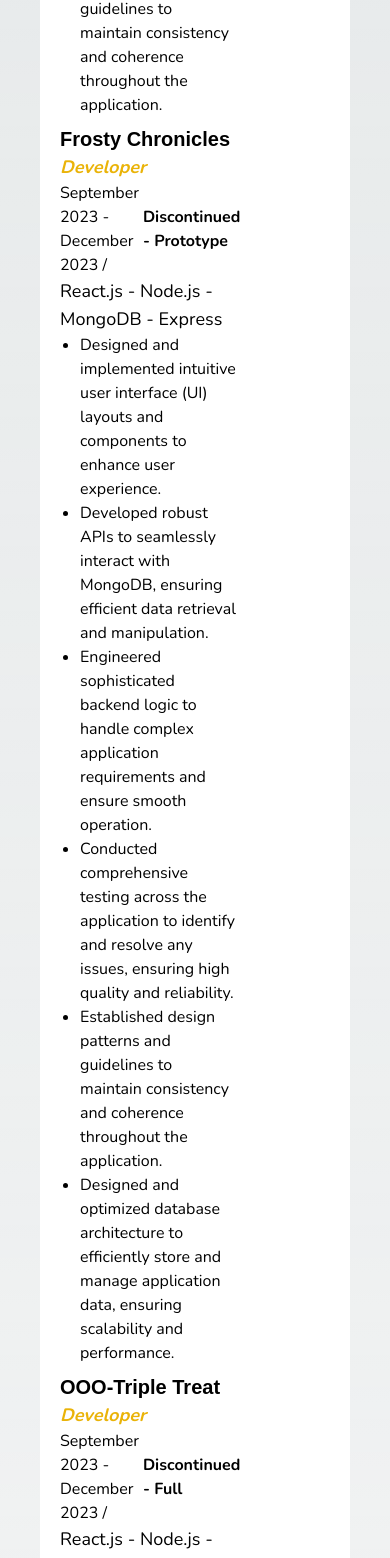
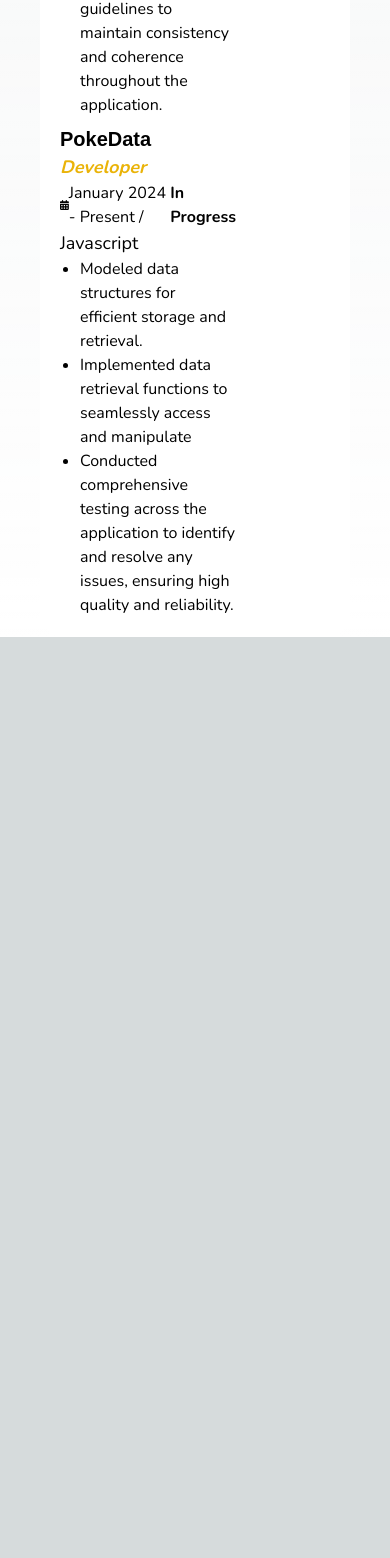
Before and after one commit to Dan-Koyuki/Next.js-Profile, a Next.js app: page /resume in a window 390 px wide. Shown: the part 3675-5233 px from the top of the page. After the commit the page ends 4312 px from the top, so only its background shows below. Built offline with nearby package versions, Linux system fonts and the light colour scheme.

Commit message:
adding Skills, Contact

```diff
--- a/package.json
+++ b/package.json
@@ -9,6 +9,8 @@
     "lint": "next lint"
   },
   "dependencies": {
+    "embla-carousel-autoplay": "^8.0.0-rc22",
+    "embla-carousel-react": "^8.0.0-rc22",
     "next": "14.1.0",
     "react": "^18",
     "react-dom": "^18",
--- a/src/app/nav/top.tsx
+++ b/src/app/nav/top.tsx
@@ -31,7 +31,7 @@
           height={2048}
           priority={true}
         />
-        <p className="text-2xl font-bold">Dan Koyuki</p>
+        <p className="hidden lg:block text-2xl font-bold">Dan Koyuki</p>
       </Link>
 
       <div>
--- a/src/app/nav/topHome.tsx
+++ b/src/app/nav/topHome.tsx
@@ -16,14 +16,14 @@
     <div className="sticky top-0 bg-black py-2 px-4 flex flex-row items-center justify-between font-Orbitron">
       <ScrollLink className="flex flex-row items-center" href={"#intro-section"}>
         <Image
-          className="w-12 h-12 mr-4"
+          className=" w-12 h-12 mr-4"
           src="https://res.cloudinary.com/dankoyuki/image/upload/v1706862368/Custom%20Card/l3dulnz3rs8j8gnaydnj.png"
           alt="logo"
           width={2048}
           height={2048}
           priority={true}
         />
-        <p className="text-2xl font-bold">Dan Koyuki</p>
+        <p className="hidden lg:block text-2xl font-bold">Dan Koyuki</p>
       </ScrollLink>
 
       <div className='flex flex-row mx-5'>
--- a/src/app/utils/access-btn.tsx
+++ b/src/app/utils/access-btn.tsx
@@ -47,8 +47,8 @@
           priority={true}
         />
         <Image
-          className="lg:hidden max-w-lg mt-4 h-auto transform transition-transform duration-500"
-          src={isBookOpen ? "https://res.cloudinary.com/dankoyuki/image/upload/v1707006754/Custom%20Card/kxhizlnfaoh5qixjqjj5.png" : "https://res.cloudinary.com/dankoyuki/image/upload/v1707102469/Custom%20Card/jgxsqiv4q4khllhhrvg1.png"}
+          className="lg:hidden max-w-lg mt-10 h-auto transform transition-transform duration-500"
+          src={isBookOpen ? "https://res.cloudinary.com/dankoyuki/image/upload/v1707006754/Custom%20Card/kxhizlnfaoh5qixjqjj5.png" : "https://res.cloudinary.com/dankoyuki/image/upload/v1707115137/Custom%20Card/nbejgfkfupucyyzeen3m.png"}
           alt="Access Button"
           width="3072"
           height="2048"
--- a/src/app/utils/burger-menu.tsx
+++ b/src/app/utils/burger-menu.tsx
@@ -15,7 +15,6 @@
   const collapseLink: LinkInfo[] = [
     { text: "Resume", href: "/resume" },
     { text: "Cryo-Legion", href: "/#" },
-    { text: "Schedule", href: "/schedule" },
     { text: "College", href: "/college" }, // this is for like my score result, not reporting me to my college ;-;
   ];
 
--- a/src/app/utils/project.ts
+++ b/src/app/utils/project.ts
@@ -44,56 +44,56 @@
     status: 'Complete - Prototype',
     teamMembers: ['M. Iqbal Fauzi as Tester']
   },
-  {
-    name: 'Frosty Chronicles',
-    role: 'Developer',
-    contribute: [
-      'Designed and implemented intuitive user interface (UI) layouts and components to enhance user experience.',
-      'Developed robust APIs to seamlessly interact with MongoDB, ensuring efficient data retrieval and manipulation.',
-      'Engineered sophisticated backend logic to handle complex application requirements and ensure smooth operation.',
-      'Conducted comprehensive testing across the application to identify and resolve any issues, ensuring high quality and reliability.',
-      'Established design patterns and guidelines to maintain consistency and coherence throughout the application.',
-      'Designed and optimized database architecture to efficiently store and manage application data, ensuring scalability and performance.'
-    ],
-    duration: 'September 2023 - December 2023',
-    image: [],
-    description: 'Frosty Chronicles is a Pokemon Battle Simulator. Allowing User to create Team with various Pokemon and test them out in battle.',
-    technologies: ['React.js', 'Node.js', 'MongoDB', 'Express'],
-    links: {
-      frontend: 'https://github.com/Dan-Koyuki/Frontend-Reactjs_FrostyChronicles.git',
-      backend: 'https://github.com/Dan-Koyuki/Backend-Nodejs_FrostyChronicles.git',
-      demo: 'https://frontend-frosty.vercel.app/'
-    },
-    status: 'Discontinued - Prototype',
-    challenges: [
-      'React State that doesnt work well with live update, resulting on inconsistenty while battle running.'
-    ]
-  },
-  {
-    name: 'OOO-Triple Treat',
-    role: 'Developer',
-    contribute: [
-      'Designed and implemented intuitive user interface (UI) layouts and components to enhance user experience.',
-      'Developed robust APIs to seamlessly interact with MongoDB, ensuring efficient data retrieval and manipulation.',
-      'Engineered sophisticated backend logic to handle complex application requirements and ensure smooth operation.',
-      'Conducted comprehensive testing across the application to identify and resolve any issues, ensuring high quality and reliability.',
-      'Established design patterns and guidelines to maintain consistency and coherence throughout the application.',
-      'Designed and optimized database architecture to efficiently store and manage application data, ensuring scalability and performance.'
-    ],
-    duration: 'September 2023 - December 2023',
-    image: [],
-    description: 'OOO-Triple Treat is a personal e-commerce web application.',
-    technologies: ['React.js', 'Node.js', 'MongoDB', 'Express', 'Stripe'],
-    links: {
-      frontend: 'https://github.com/Dan-Koyuki/Frontend-Reactjs_OOO.git',
-      backend: 'https://github.com/Dan-Koyuki/Backend-Nodejs_OOO.git',
-      demo: 'https://frontend-ooo.vercel.app/'
-    },
-    status: 'Discontinued - Full',
-    challenges: [
-      "Inexperience on Integrating Stripe Payment Webhook in test mode. Resulting the Data not stored to database."
-    ]
-  },
+  // {
+  //   name: 'Frosty Chronicles',
+  //   role: 'Developer',
+  //   contribute: [
+  //     'Designed and implemented intuitive user interface (UI) layouts and components to enhance user experience.',
+  //     'Developed robust APIs to seamlessly interact with MongoDB, ensuring efficient data retrieval and manipulation.',
+  //     'Engineered sophisticated backend logic to handle complex application requirements and ensure smooth operation.',
+  //     'Conducted comprehensive testing across the application to identify and resolve any issues, ensuring high quality and reliability.',
+  //     'Established design patterns and guidelines to maintain consistency and coherence throughout the application.',
+  //     'Designed and optimized database architecture to efficiently store and manage application data, ensuring scalability and performance.'
+  //   ],
+  //   duration: 'September 2023 - December 2023',
+  //   image: [],
+  //   description: 'Frosty Chronicles is a Pokemon Battle Simulator. Allowing User to create Team with various Pokemon and test them out in battle.',
+  //   technologies: ['React.js', 'Node.js', 'MongoDB', 'Express'],
+  //   links: {
+  //     frontend: 'https://github.com/Dan-Koyuki/Frontend-Reactjs_FrostyChronicles.git',
+  //     backend: 'https://github.com/Dan-Koyuki/Backend-Nodejs_FrostyChronicles.git',
+  //     demo: 'https://frontend-frosty.vercel.app/'
+  //   },
+  //   status: 'Discontinued - Prototype',
+  //   challenges: [
+  //     'React State that doesnt work well with live update, resulting on inconsistenty while battle running.'
+  //   ]
+  // },
+  // {
+  //   name: 'OOO-Triple Treat',
+  //   role: 'Developer',
+  //   contribute: [
+  //     'Designed and implemented intuitive user interface (UI) layouts and components to enhance user experience.',
+  //     'Developed robust APIs to seamlessly interact with MongoDB, ensuring efficient data retrieval and manipulation.',
+  //     'Engineered sophisticated backend logic to handle complex application requirements and ensure smooth operation.',
+  //     'Conducted comprehensive testing across the application to identify and resolve any issues, ensuring high quality and reliability.',
+  //     'Established design patterns and guidelines to maintain consistency and coherence throughout the application.',
+  //     'Designed and optimized database architecture to efficiently store and manage application data, ensuring scalability and performance.'
+  //   ],
+  //   duration: 'September 2023 - December 2023',
+  //   image: [],
+  //   description: 'OOO-Triple Treat is a personal e-commerce web application.',
+  //   technologies: ['React.js', 'Node.js', 'MongoDB', 'Express', 'Stripe'],
+  //   links: {
+  //     frontend: 'https://github.com/Dan-Koyuki/Frontend-Reactjs_OOO.git',
+  //     backend: 'https://github.com/Dan-Koyuki/Backend-Nodejs_OOO.git',
+  //     demo: 'https://frontend-ooo.vercel.app/'
+  //   },
+  //   status: 'Discontinued - Full',
+  //   challenges: [
+  //     "Inexperience on Integrating Stripe Payment Webhook in test mode. Resulting the Data not stored to database."
+  //   ]
+  // },
   {
     name: 'PokeData',
     role: 'Developer',
@@ -114,40 +114,40 @@
       'Providing and Processing Data at large scale.'
     ]
   },
-  {
-    name: 'Profiler v2',
-    role: 'Developer',
-    contribute: [
-      'Designed and implemented intuitive user interface (UI) layouts and components to enhance user experience.',
-      'Conducted comprehensive testing across the application to identify and resolve any issues, ensuring high quality and reliability.',
-      'Designed and optimized database architecture to efficiently store and manage application data, ensuring scalability and performance.'
-    ],
-    duration: 'January 2024 - Present',
-    image: [],
-    description: 'Personal Web Profile and also including Resume (CV).',
-    technologies: ['Next.js', 'TypeScript', 'TailwindCss'],
-    links: {
-      frontend: 'https://github.com/Dan-Koyuki/Web-Next_Profile.git',
-      demo: 'https://play.google.com/store/apps/details?id=com.assignment.mondrodb'
-    },
-    status: 'In Progress',
-  },
-  {
-    name: 'Profiler',
-    role: 'Developer',
-    contribute: [
-      'Designed and implemented intuitive user interface (UI) layouts and components to enhance user experience.',
-      'Conducted comprehensive testing across the application to identify and resolve any issues, ensuring high quality and reliability.',
-      'Designed and optimized database architecture to efficiently store and manage application data, ensuring scalability and performance.'
-    ],
-    duration: 'January 2024 - January 2024',
-    image: [],
-    description: 'Personal Web Profile and also including Resume (CV).',
-    technologies: ['React.js'],
-    links: {
-      frontend: 'https://github.com/Dan-Koyuki/Web-Reactjs_Profiler.git',
-      demo: 'https://web-reactjs-profiler.vercel.app/home'
-    },
-    status: 'Discontinued - Prototype',
-  }
+  // {
+  //   name: 'Profiler v2',
+  //   role: 'Developer',
+  //   contribute: [
+  //     'Designed and implemented intuitive user interface (UI) layouts and components to enhance user experience.',
+  //     'Conducted comprehensive testing across the application to identify and resolve any issues, ensuring high quality and reliability.',
+  //     'Designed and optimized database architecture to efficiently store and manage application data, ensuring scalability and performance.'
+  //   ],
+  //   duration: 'January 2024 - Present',
+  //   image: [],
+  //   description: 'Personal Web Profile and also including Resume (CV).',
+  //   technologies: ['Next.js', 'TypeScript', 'TailwindCss'],
+  //   links: {
+  //     frontend: 'https://github.com/Dan-Koyuki/Web-Next_Profile.git',
+  //     demo: 'https://play.google.com/store/apps/details?id=com.assignment.mondrodb'
+  //   },
+  //   status: 'In Progress',
+  // },
+  // {
+  //   name: 'Profiler',
+  //   role: 'Developer',
+  //   contribute: [
+  //     'Designed and implemented intuitive user interface (UI) layouts and components to enhance user experience.',
+  //     'Conducted comprehensive testing across the application to identify and resolve any issues, ensuring high quality and reliability.',
+  //     'Designed and optimized database architecture to efficiently store and manage application data, ensuring scalability and performance.'
+  //   ],
+  //   duration: 'January 2024 - January 2024',
+  //   image: [],
+  //   description: 'Personal Web Profile and also including Resume (CV).',
+  //   technologies: ['React.js'],
+  //   links: {
+  //     frontend: 'https://github.com/Dan-Koyuki/Web-Reactjs_Profiler.git',
+  //     demo: 'https://web-reactjs-profiler.vercel.app/home'
+  //   },
+  //   status: 'Discontinued - Prototype',
+  // }
 ]
```
Also changed, not shown: src/app/home/about.tsx (+40 -4 lines), src/app/home/page.tsx (+6 -3 lines), src/app/home/skills.tsx (added, +72 -0 lines), src/app/nav/bot.tsx (+8 -2 lines), src/app/utils/mySkill.ts (+17 -17 lines), 1 other file (tests, documents, lock files or other folders).
